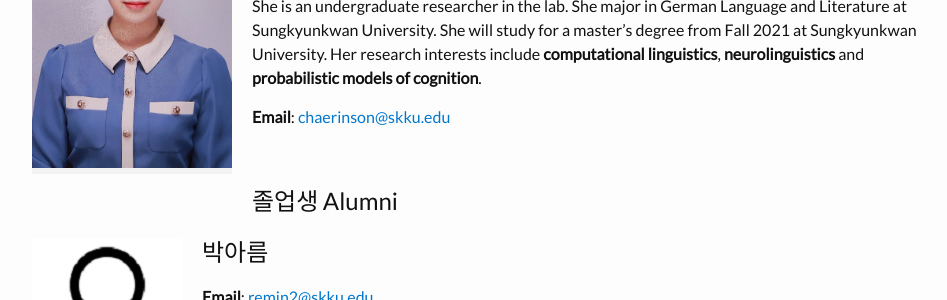
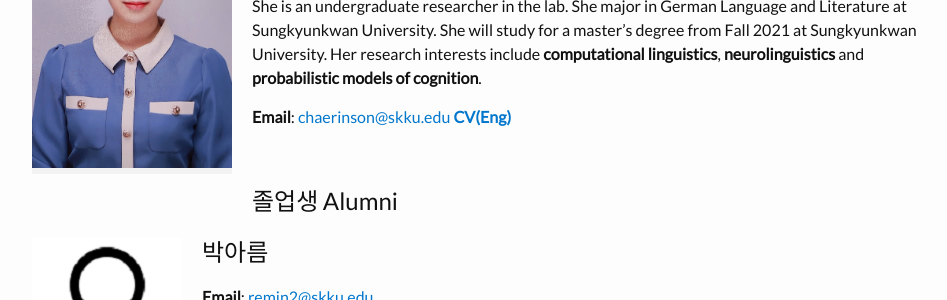
Before and after one commit to skkhmp/skkhmp.github.io, a Jekyll site: the page built from members.md, in a window 1280 px wide and 900 px high, scrolled down 1223 px. Shown: the part 153-453 px from the top of the window, without its empty margins (163-1110 px from the left). Built offline with Jekyll 4.4.1, drawn with Linux system fonts in a browser that asks for light colours; some web fonts are replaced.

Commit message:
Update members.md

```diff
--- a/members.md
+++ b/members.md
@@ -44,7 +44,7 @@ He is a graduate student in the lab. He majored in German Language and Literatur
 
 She is an undergraduate researcher in the lab. She major in German Language and Literature at Sungkyunkwan University. She will study for a master's degree from Fall 2021 at Sungkyunkwan University. Her research interests include **computational linguistics**, **neurolinguistics** and **probabilistic models of cognition**.
 
-**Email**: <chaerinson@skku.edu>
+**Email**: <chaerinson@skku.edu>   **[CV(Eng)](/cv/son_eng.pdf)**
 
 <br/>
 ## 졸업생 Alumni
```
